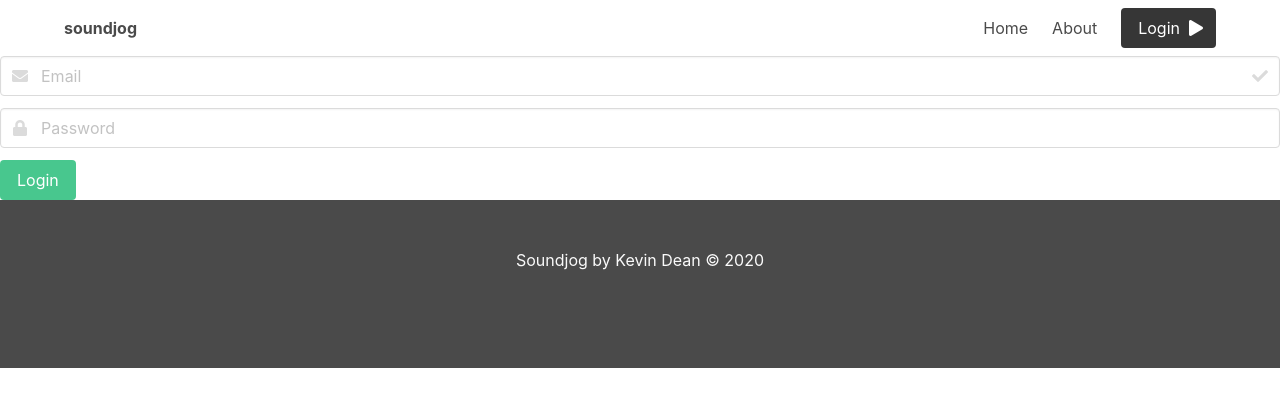
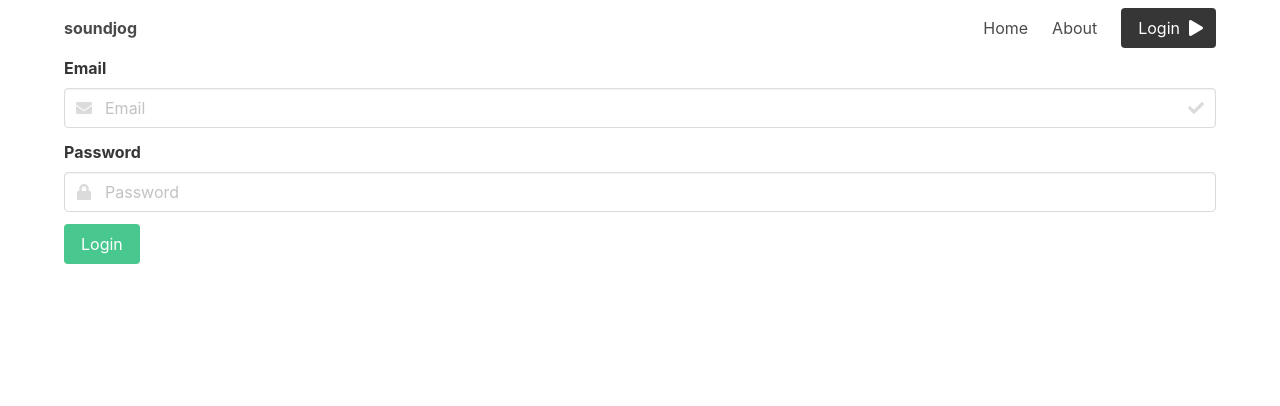
Before and after one commit to kevindean12/health-tracker, a Vue app in the folder client/: page /login in a window 1280 px wide. Shown: the top 406 px of the page. Built offline with nearby package versions, Linux system fonts and the light colour scheme.

Commit message:
remove footer

```diff
--- a/client/src/App.vue
+++ b/client/src/App.vue
@@ -2,7 +2,6 @@
   <div id="app">
     <Nav></Nav>
     <router-view/>
-    <Footer></Footer>
   </div>
 </template>
 
--- a/client/src/views/Login.vue
+++ b/client/src/views/Login.vue
@@ -1,6 +1,8 @@
 <template>
   <div class="login">
+    <div class="container">
       <div class="field">
+        <label class="label">Email</label>
         <p class="control has-icons-left has-icons-right">
           <input class="input" type="email" placeholder="Email">
           <span class="icon is-small is-left">
@@ -12,6 +14,7 @@
         </p>
       </div>
       <div class="field">
+        <label class="label">Password</label>
         <p class="control has-icons-left">
           <input class="input" type="password" placeholder="Password">
           <span class="icon is-small is-left">
@@ -27,4 +30,5 @@
         </p>
       </div>
     </div>
+  </div>
 </template>
```
Lines whose indentation alone changed are shown as unchanged.
